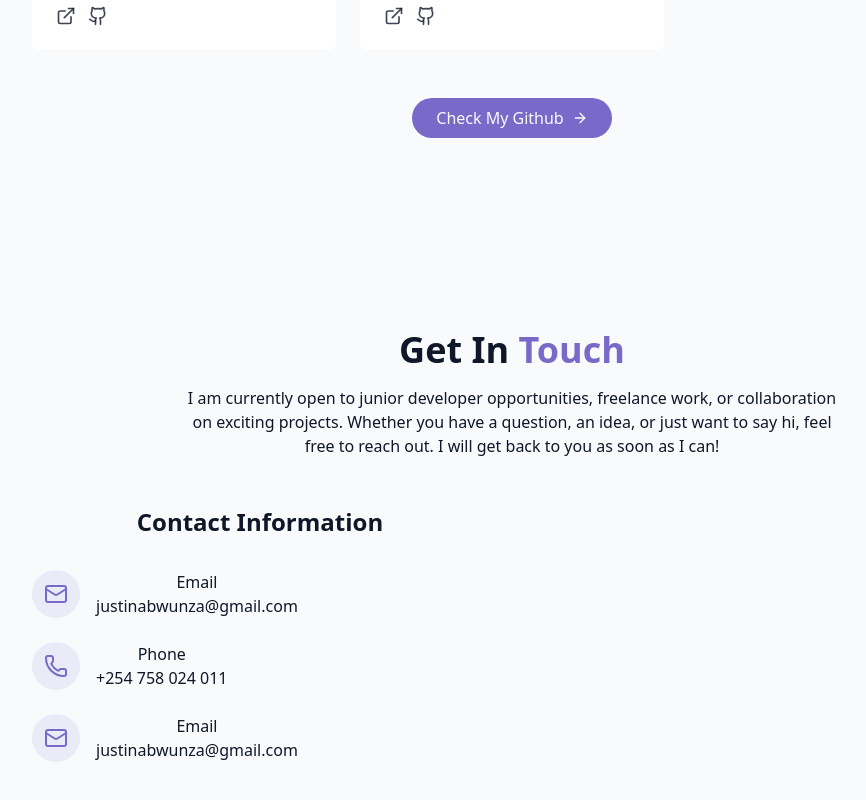
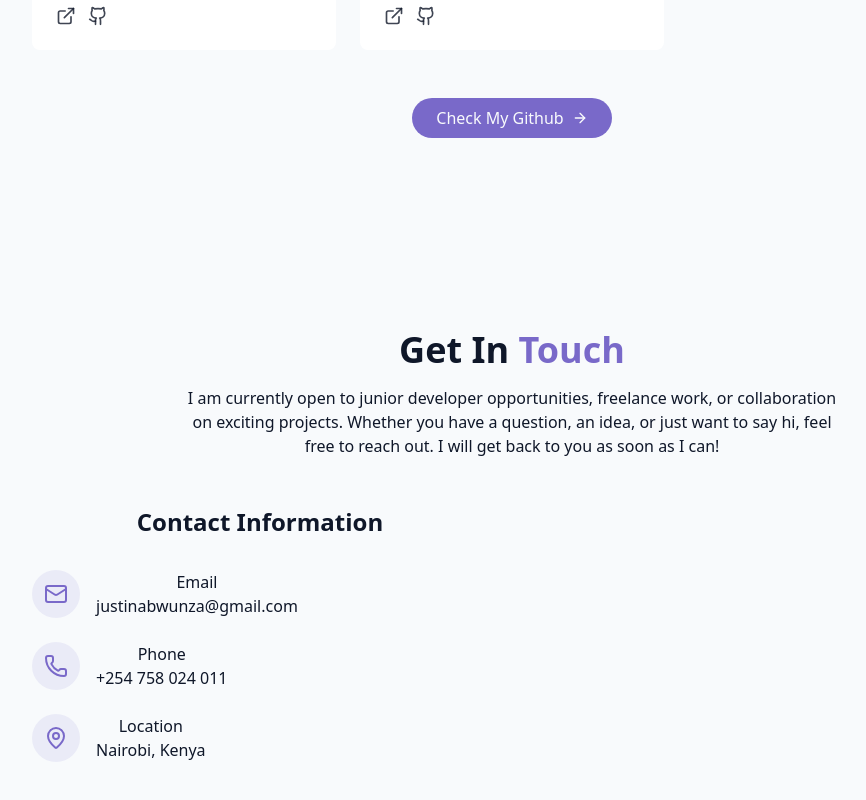
Before and after one commit to syntaxamurai/personal_portfolio, a React (Vite) app: page / in a window 1280 px wide. Shown: the part 4660-5460 px from the top of the page, without its empty margins (128-994 px from the left). Built offline with nearby package versions, Linux system fonts and the light colour scheme.

Commit message:
Location added

```diff
--- a/src/components/ContactSection.jsx
+++ b/src/components/ContactSection.jsx
@@ -1,4 +1,4 @@
-import { Mail, Phone } from "lucide-react"
+import { Mail, MapPin, Phone } from "lucide-react"
 
 export const ContactSection = () => {
     return (
@@ -47,12 +47,12 @@ export const ContactSection = () => {
 
                         <div className="flex items-start space-x-4">
                             <div className="p-3 rounded-full bg-primary/10">
-                                <Mail className="h-6 w-6 text-primary"/>
+                                <MapPin className="h-6 w-6 text-primary"/>
                             </div>
                             <div>
-                                <h4 className="font-medium">Email</h4>
-                                <a href="mailto:justinabwunza@gmail.com" className="text-muted-foreground hover:text-primary transition-colors">
-                                justinabwunza@gmail.com
+                                <h4 className="font-medium">Location</h4>
+                                <a className="text-muted-foreground hover:text-primary transition-colors">
+                                Nairobi, Kenya
                                 </a>
                             </div>
                         </div>
```
